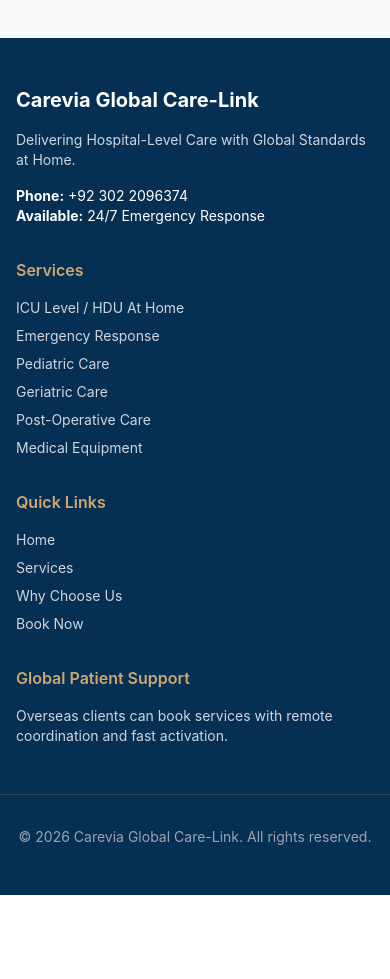
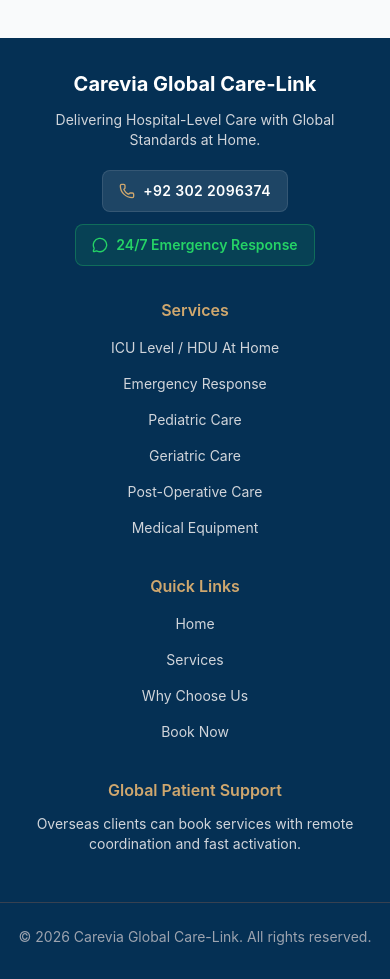
Before and after one commit to AHSANKHAN1999/Carevia-global-care-link, a React (Vite) app: page /booking in a window 390 px wide. Shown: the part 1000-1979 px from the top of the page. Before the commit the page ends 1895 px from the top, so only its background shows below. Built offline with nearby package versions, Linux system fonts and the light colour scheme.

Commit message:
Optimized Footer layout for mobile with clickable contact buttons and centered alignment

```diff
--- a/src/components/layout/Footer.tsx
+++ b/src/components/layout/Footer.tsx
@@ -1,51 +1,80 @@
 import React from 'react';
 import { Link } from 'react-router-dom';
+// Icons import kiye hain taake contact details zyada prominent hon
+import { Phone, MessageCircle } from 'lucide-react';
 
 const Footer: React.FC = () => {
   return (
-    <footer className="bg-primary-dark text-white py-12">
-      <div className="container mx-auto px-4 grid grid-cols-1 md:grid-cols-4 gap-8">
-        <div>
-          <h3 className="text-xl font-bold mb-4">Carevia Global Care-Link</h3>
-          <p className="text-gray-300 text-sm mb-4">
+    // Mobile par py-8 aur Desktop par py-12
+    <footer className="bg-primary-dark text-white py-8 md:py-12">
+      {/* Mobile par saara content center align hoga */}
+      <div className="container mx-auto px-4 grid grid-cols-1 md:grid-cols-4 gap-8 md:gap-12 text-center md:text-left">
+
+        {/* BRAND & CONTACT */}
+        <div className="flex flex-col items-center md:items-start">
+          <h3 className="text-xl font-bold mb-3 md:mb-4">Carevia Global Care-Link</h3>
+          <p className="text-gray-300 text-sm mb-5 max-w-xs md:max-w-none">
             Delivering Hospital-Level Care with Global Standards at Home.
           </p>
-          <div className="text-sm">
-            <p><strong>Phone:</strong> +92 302 2096374</p>
-            <p><strong>Available:</strong> 24/7 Emergency Response</p>
+
+          <div className="flex flex-col space-y-3 w-full items-center md:items-start">
+            {/* Clickable Phone Number (Direct Dialer khulega) */}
+            <a
+              href="tel:+923022096374"
+              className="flex items-center gap-2 bg-white/10 hover:bg-white/20 px-4 py-2.5 rounded-lg transition-colors border border-white/10 w-fit"
+            >
+              <Phone size={16} className="text-secondary" />
+              <span className="font-semibold text-sm tracking-wide">+92 302 2096374</span>
+            </a>
+
+            {/* Clickable WhatsApp Support */}
+            <a
+              href="https://wa.me/923022096374?text=Assalam o Alaikum,/ Hello CAREVIA mujhe urgently nursing/medical service chahiye."
+              target="_blank"
+              rel="noopener noreferrer"
+              className="flex items-center gap-2 bg-[#25D366]/10 hover:bg-[#25D366]/20 px-4 py-2.5 rounded-lg transition-colors border border-[#25D366]/30 w-fit"
+            >
+              <MessageCircle size={16} className="text-[#25D366]" />
+              <span className="font-semibold text-sm text-[#25D366]">24/7 Emergency Response</span>
+            </a>
           </div>
         </div>
 
+        {/* SERVICES */}
         <div>
-          <h4 className="font-semibold text-secondary mb-4">Services</h4>
+          <h4 className="font-semibold text-secondary mb-3 md:mb-4">Services</h4>
           <ul className="text-sm space-y-2 text-gray-300">
-            <li>ICU Level / HDU At Home</li>
-            <li>Emergency Response</li>
-            <li>Pediatric Care</li>
-            <li>Geriatric Care</li>
-            <li>Post-Operative Care</li>
-            <li>Medical Equipment</li>
+            <li className="py-1">ICU Level / HDU At Home</li>
+            <li className="py-1">Emergency Response</li>
+            <li className="py-1">Pediatric Care</li>
+            <li className="py-1">Geriatric Care</li>
+            <li className="py-1">Post-Operative Care</li>
+            <li className="py-1">Medical Equipment</li>
           </ul>
         </div>
 
+        {/* QUICK LINKS */}
         <div>
-          <h4 className="font-semibold text-secondary mb-4">Quick Links</h4>
-          <ul className="text-sm space-y-2 text-gray-300">
-            <li><Link to="/" className="hover:text-white transition-colors">Home</Link></li>
-            <li><a href="#services" className="hover:text-white transition-colors">Services</a></li>
-            <li><a href="#why-choose-us" className="hover:text-white transition-colors">Why Choose Us</a></li>
-            <li><Link to="/booking" className="hover:text-white transition-colors">Book Now</Link></li>
+          <h4 className="font-semibold text-secondary mb-3 md:mb-4">Quick Links</h4>
+          {/* Flex column lagaya taake links mobile par theek se center hon */}
+          <ul className="text-sm space-y-2 text-gray-300 flex flex-col items-center md:items-start">
+            <li><Link to="/" className="hover:text-white transition-colors py-1 block">Home</Link></li>
+            <li><a href="#services" className="hover:text-white transition-colors py-1 block">Services</a></li>
+            <li><a href="#why-choose-us" className="hover:text-white transition-colors py-1 block">Why Choose Us</a></li>
+            <li><Link to="/booking" className="hover:text-white transition-colors py-1 block">Book Now</Link></li>
           </ul>
         </div>
 
+        {/* GLOBAL SUPPORT */}
         <div>
-          <h4 className="font-semibold text-secondary mb-4">Global Patient Support</h4>
-          <p className="text-sm text-gray-300 mb-4">
+          <h4 className="font-semibold text-secondary mb-3 md:mb-4">Global Patient Support</h4>
+          <p className="text-sm text-gray-300 mb-4 max-w-xs mx-auto md:mx-0">
             Overseas clients can book services with remote coordination and fast activation.
           </p>
         </div>
       </div>
-      <div className="container mx-auto px-4 mt-8 pt-8 border-t border-gray-700 text-center text-sm text-gray-400">
+
+      <div className="container mx-auto px-4 mt-8 pt-6 border-t border-gray-700 text-center text-sm text-gray-400">
         <p>&copy; {new Date().getFullYear()} Carevia Global Care-Link. All rights reserved.</p>
       </div>
     </footer>
```
